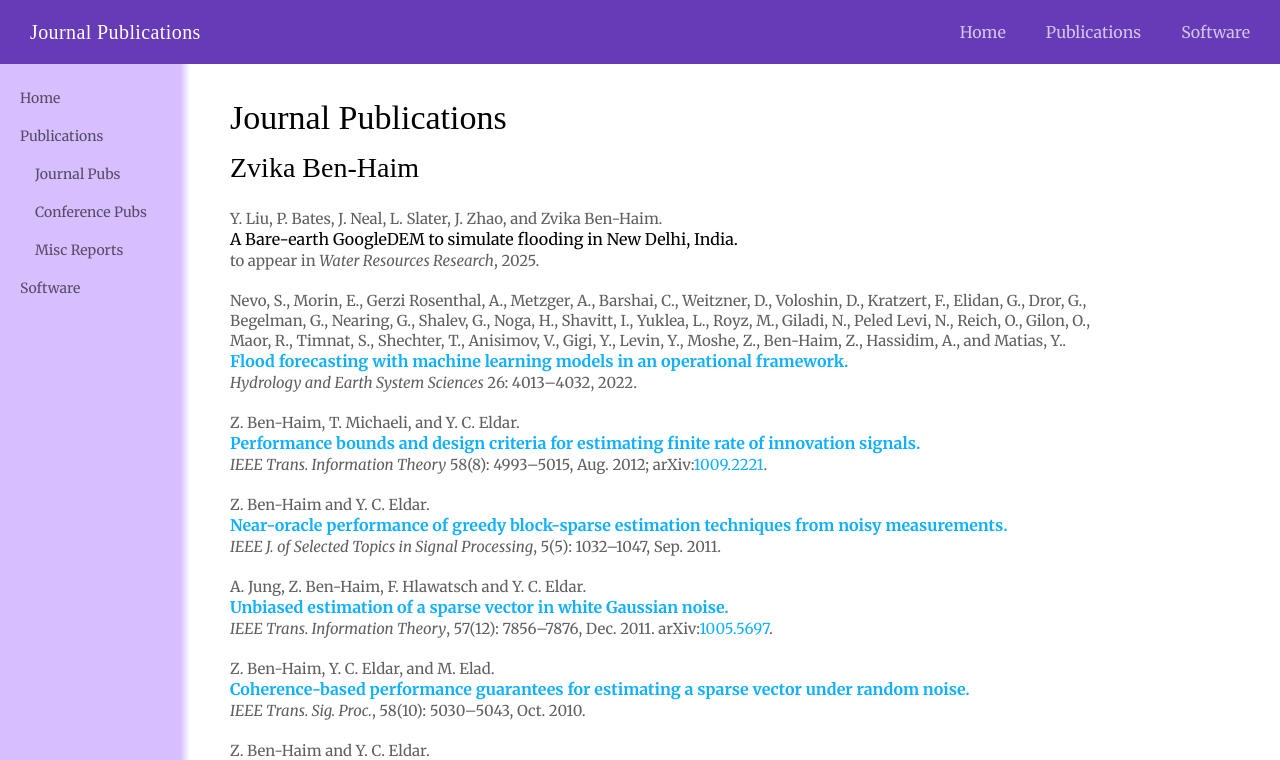
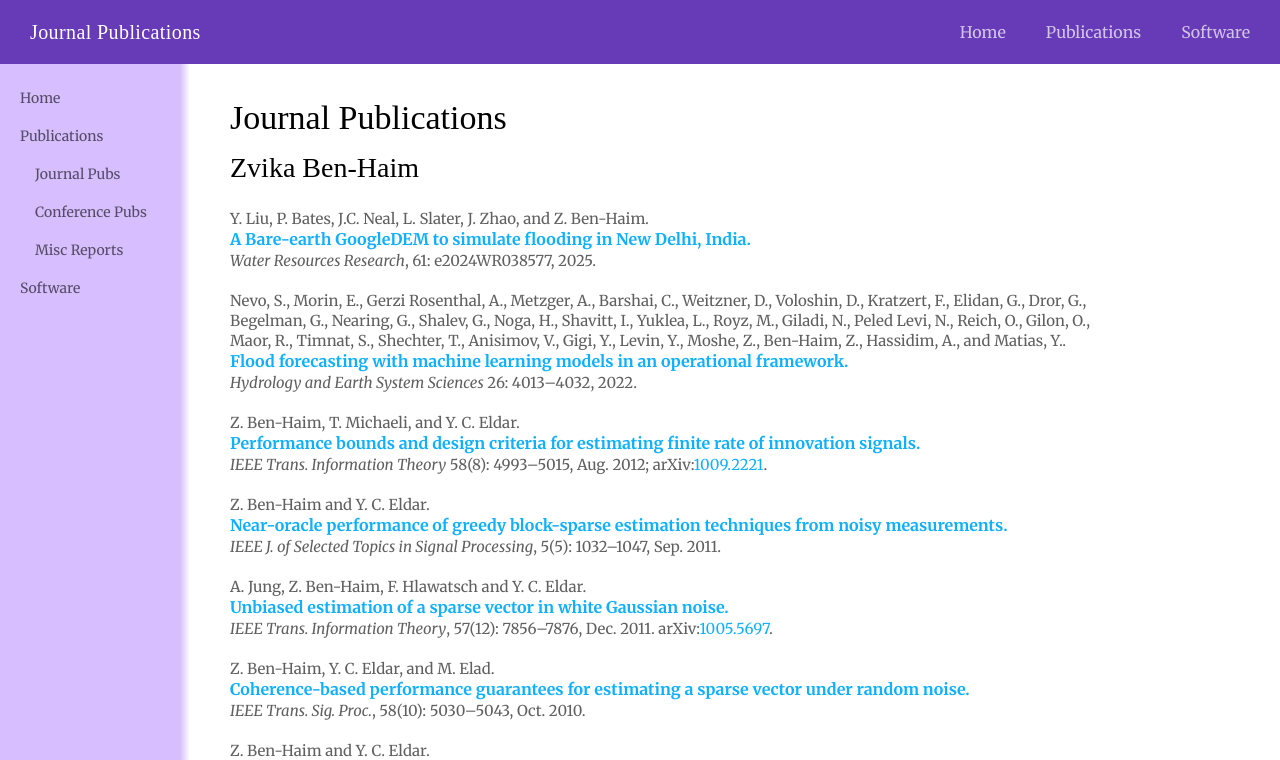
Before and after one commit to zvikabh/zvikabh.github.io, a Next.js app: page /journal in a window 1280 px wide. Shown: the top 760 px of the page. Built offline with nearby package versions, Linux system fonts and the light colour scheme; a web font is replaced by a local one.

Commit message:
new journal paper published

```diff
--- a/src/app/journal/clientPage.js
+++ b/src/app/journal/clientPage.js
@@ -8,9 +8,10 @@ import styles from "../page.module.scss";
 
 const JOURNAL_PAPERS = [
   {
-    authors: 'Y. Liu, P. Bates, J. Neal, L. Slater, J. Zhao, and Zvika Ben-Haim',
+    authors: 'Y. Liu, P. Bates, J.C. Neal, L. Slater, J. Zhao, and Z. Ben-Haim',
     title: 'A Bare-earth GoogleDEM to simulate flooding in New Delhi, India',
-    bibinfo: (<>to appear in <i>Water Resources Research</i>, 2025.</>)
+    bibinfo: (<><i>Water Resources Research</i>, 61: e2024WR038577, 2025.</>),
+    link: 'https://doi.org/10.1029/2024WR038577'
   },
   {
     authors: 'Nevo, S., Morin, E., Gerzi Rosenthal, A., Metzger, A., Barshai, C., Weitzner, D., Voloshin, D., Kratzert, F., Elidan, G., Dror, G., Begelman, G., Nearing, G., Shalev, G., Noga, H., Shavitt, I., Yuklea, L., Royz, M., Giladi, N., Peled Levi, N., Reich, O., Gilon, O., Maor, R., Timnat, S., Shechter, T., Anisimov, V., Gigi, Y., Levin, Y., Moshe, Z., Ben-Haim, Z., Hassidim, A., and Matias, Y.',
```
